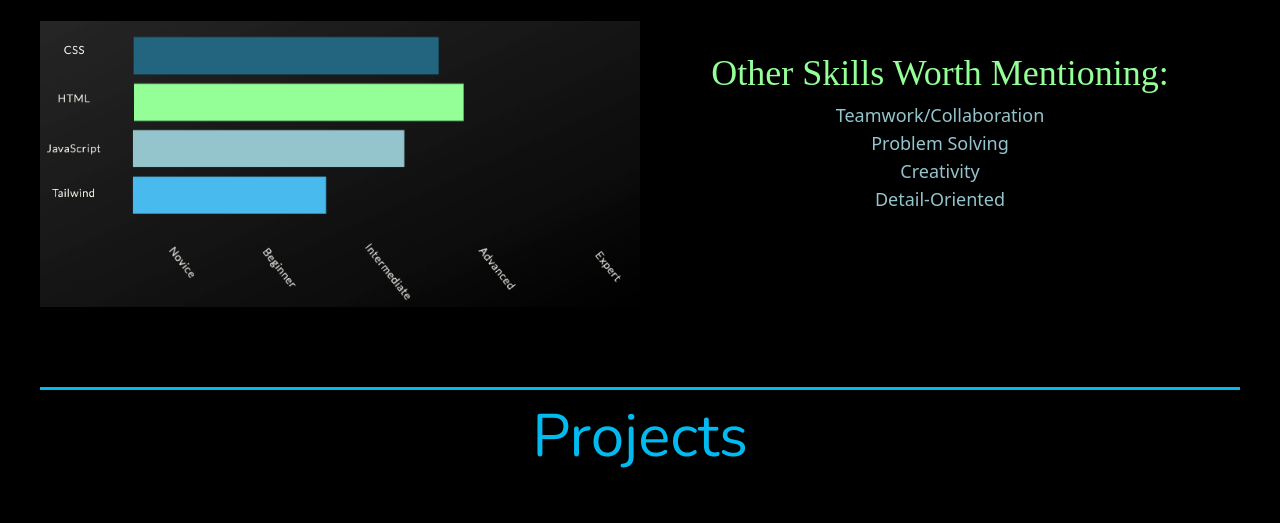
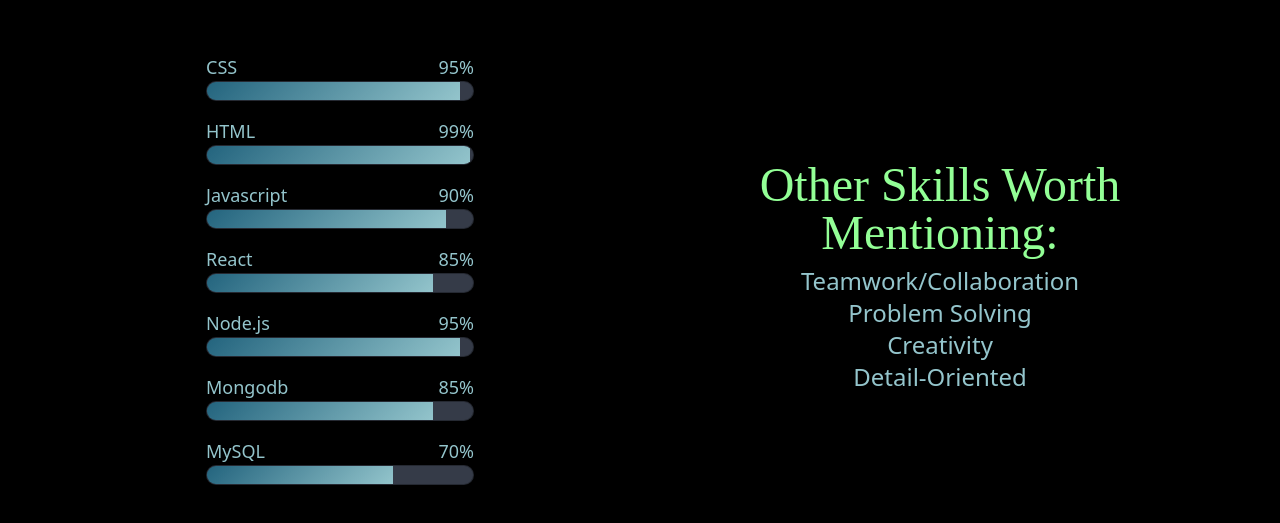
Before and after one commit to aleyna-cintron/aleyna-cintron, a plain HTML site: page index.html in a window 1280 px wide. Shown: the part 1753-2276 px from the top of the page. Drawn offline with nearby package versions, Linux system fonts and the light colour scheme; a web font is replaced by a local one.

Commit message:
skills updated

```diff
--- a/assets/CSS/style.css
+++ b/assets/CSS/style.css
@@ -86,6 +86,49 @@ header{
     color: #93FF96;
     font-family: Lancelot;
 }
+.bar{
+    background: #353b48;
+    display: block;
+    height: 20px;
+    border: 1px solid rgba(0, 0, 0, 0.3);
+    border-radius: 10px;
+    overflow: hidden;
+    box-shadow: 0 1px 3px rgba(0, 0, 0, 0.12), 0 1px 2px rgba(0, 0, 0, 0.24);
+    transition: all 0.3s cubic-bezier(.25, .8, .25, 1);
+}
+.bar:hover{
+    box-shadow: 0 14px 28px rgba(0, 0, 0, 0.25), 0 10px 10px rgba(0, 0, 0, 0.22);
+}
+.bar span{
+    height: 20px;
+    float: left;
+    background: linear-gradient(135deg, rgba(35, 100, 126, 1)0%, rgba(148, 197, 204, 1)100%);
+}
+.css{
+    width: 95%;
+}
+.html{
+    width: 99%;
+}
+.javascript{
+    width: 90%;
+}
+.react{
+    width: 85%;
+}
+.nodejs{
+    width: 95%
+}
+.mongodb{
+    width: 85%
+}
+.mysql{
+    width: 70%;
+}
+.technical-skills{
+    margin-left: 25%;
+    margin-right: 25%;
+}
 /* Projects Section */
 #projects h2, #contact h2{
     font-family: Lancelot;
@@ -107,3 +150,66 @@ i:hover , svg:hover , navbar li:hover {
         background-position: 0 124px;
     }
 }
+/* 768 or less */
+@media (min-width: 768px) {
+    .image-container img{
+        height: 20rem;
+    }
+}
+
+/* 1024px or less */
+@media (min-width: 1024px) {
+    .image-container img{
+        height: 20rem;
+    }
+}
+
+/* 1536 or less */
+@media (min-width: 1536px) {
+    .image-container{
+        width: 100%;
+        /* position: relative; */
+    }
+    .image-container img{
+        width: 100%;
+        height: 40rem;
+        display: block;
+        border-radius: 1%;
+    }
+}
+
+/* here */
+/* Default styles for all screen sizes */
+.image-container {
+    width: 100%;
+}
+
+.image-container img {
+    width: 100%;
+    display: block;
+    border-radius: 1%;
+}
+
+/* Apply styles for screens with a maximum width of 767px (small screens) */
+@media (max-width: 767px) {
+    .image-container img {
+        height: 15rem;
+        /* Additional styles for small screens */
+    }
+}
+
+/* Apply styles for screens with a width between 768px and 1023px (medium screens) */
+@media (min-width: 768px) and (max-width: 1023px) {
+    .image-container img {
+        height: 20rem;
+        /* Additional styles for medium screens */
+    }
+}
+
+/* Apply styles for screens with a minimum width of 1024px (large screens) */
+@media (min-width: 1024px) {
+    .image-container img {
+        height: 30rem;
+        /* Additional styles for large screens */
+    }
+}
--- a/index.html
+++ b/index.html
@@ -67,51 +67,108 @@
             </div>
         </div>
     </section>
+    <!-- edited skills section -->
+    <!-- the goal is to make a percent bar corresponding with each skill -->
     <section id="skills" class="bg-black p-10">
         <h1 id="skills_text" class="text-center text-4xl p-4 mb-6 lg:text-6xl">My Skills</h1>
-        <div class="grid grid-cols-1 md:grid-cols-2">
-            <img src="assets/IMG/skills.png" alt="Skills Graph Picture" class="w-full">
+        <div class="grid grid-cols-1 md:grid-cols-2 items-center">
+            <div id="non-technical_skills" class="mt-8">
+                <ul class="technical-skills">
+                    <li class="ml-4 mr-4 mb-4">
+                        <div class="flex justify-between text-base lg:text-lg">
+                            <div class="inline-block">CSS</div>
+                            <div class="inline-block">95%</div>
+                        </div>
+                        <span class="bar">
+                            <span class="css"></span>
+                        </span>
+                    </li>
+                    <li class="m-4">
+                        <div class="flex justify-between text-base lg:text-lg">
+                            <div class="inline-block">HTML</div>
+                            <div class="inline-block">99%</div>
+                        </div>
+                        <span class="bar"><span class="html"></span>
+                    </li>
+                    <li class="m-4">
+                        <div class="flex justify-between text-base lg:text-lg">
+                            <div class="inline-block">Javascript</div>
+                            <div class="inline-block">90%</div>
+                        </div>
+                        <span class="bar"><span class="javascript"></span>
+                    </li>
+                    <li class="m-4">
+                        <div class="flex justify-between text-base lg:text-lg">
+                            <div class="inline-block">React</div>
+                            <div class="inline-block">85%</div>
+                        </div>
+                        <span class="bar"><span class="react"></span>
+                    </li>
+                    <li class="m-4">
+                        <div class="flex justify-between text-base lg:text-lg">
+                            <div class="inline-block">Node.js</div>
+                            <div class="inline-block">95%</div>
+                        </div>
+                        <span class="bar"><span class="nodejs"></span>
+                    </li>
+                    <li class="m-4">
+                        <div class="flex justify-between text-base lg:text-lg">
+                            <div class="inline-block">Mongodb</div>
+                            <div class="inline-block">85%</div>
+                        </div>
+                        <span class="bar"><span class="mongodb"></span>
+                    </li>
+                    <li class="m-4">
+                        <div class="flex justify-between text-base lg:text-lg">
+                            <div class="inline-block">MySQL</div>
+                            <div class="inline-block">70%</div>
+                        </div>
+                        <span class="bar"><span class="mysql"></span>
+                    </li>
+                </ul>
+            </div>
             <div id="non-technical_skills" class="text-center mt-8">
-                <ul>
-                    <li id="change_text" class="text-2xl mb-2 lg:text-4xl">Other Skills Worth Mentioning:</li>
-                    <li class="text-base lg:text-lg">Teamwork/Collaboration</li>
-                    <li class="text-base lg:text-lg">Problem Solving</li>
-                    <li class="text-base lg:text-lg">Creativity</li>
-                    <li class="text-base lg:text-lg">Detail-Oriented</li>
+                <ul class="">
+                    <li id="change_text" class="text-4xl mb-2 lg:text-5xl">Other Skills Worth Mentioning:</li>
+                    <li class="text-xl lg:text-2xl">Teamwork/Collaboration</li>
+                    <li class="text-xl lg:text-2xl">Problem Solving</li>
+                    <li class="text-xl lg:text-2xl">Creativity</li>
+                    <li class="text-xl lg:text-2xl">Detail-Oriented</li>
                 </ul>
             </div>
         </div>
     </section>
+    <!-- end of editing portion -->
     <section id="projects" class="bg-black p-10">
         <h1 id="projects_text" class="text-center text-4xl p-4 mb-6 lg:text-6xl">Projects</h1>
         <section class="grid grid-cols-1 gap-1 lg:grid-cols-2">
             <article>
                 <h2 class="text-center text-3xl m-5">Spotify OAuth MERN Application</h2>
-                <a href="https://spotify-mern-app.netlify.app/" target="_blank"><img src="assets/IMG/spotify_app.png" alt="CSS Zen Garden Project"></a>
+                <a href="https://spotify-mern-app.netlify.app/" target="_blank"><div class="image-container"><img src="assets/IMG/spotify_app.png" alt="CSS Zen Garden Project"></div></a>
             </article>
             <article>
                 <h2 class="text-center text-3xl m-5">ShipIt Social Media Application</h2>
-                <a href="https://aleyna-cintron.github.io/ship-it/profile_page.html" target="_blank"><img src="assets/IMG/shipit_app.png" alt="CSS Zen Garden Project"></a>
+                <div class="image-container"><a href="https://aleyna-cintron.github.io/ship-it/profile_page.html" target="_blank"><img src="assets/IMG/shipit_app.png" alt="CSS Zen Garden Project"></a></div>
             </article>
             <article>
                 <h2 class="text-center text-3xl m-5">Beautify Makeup Searcher</h2>
-                <a href="https://beautify-makeup.netlify.app/" target="_blank"><img src="assets/IMG/beautify_app1.png" alt="CSS Zen Garden Project"></a>
+                <div class="image-container"><a href="https://beautify-makeup.netlify.app/" target="_blank"><img src="assets/IMG/beautify_app1.png" alt="CSS Zen Garden Project"></a></div>
             </article>
             <article>
                 <h2 class="text-center text-3xl m-5">BMI Calculator</h2>
-                <a href="https://github.com/aleynacin/bmi-calculator" target="_blank"><img id="bmi" src="assets/IMG/bmi_cal_project.png" alt="BMI Calculator Project"></a>
+                <div class="image-container"><a href="https://github.com/aleynacin/bmi-calculator" target="_blank"><img id="bmi" src="assets/IMG/bmi_cal_project.png" alt="BMI Calculator Project"></a></div>
             </article>
             <article>
                 <h2 class="text-center text-3xl m-5">Brand Yourself Codepen</h2>
-                <a href="https://codepen.io/acin1/full/RwpZVWG" target="_blank"><img src="assets/IMG/brand_project.png" alt="Brand Yourself Project"></a>
+                <div class="image-container"><a href="https://codepen.io/acin1/full/RwpZVWG" target="_blank"><img src="assets/IMG/brand_project.png" alt="Brand Yourself Project"></a></div>
             </article>
             <article>
                 <h2 class="text-center text-3xl m-5">HTML Challenge Codepen</h2>
-                <a href="https://codepen.io/acin1/full/OJpMBXm" target="_blank"><img src="assets/IMG/html_chess_project.png" alt="HTML Challenge Project"></a>
+                <div class="image-container"><a href="https://codepen.io/acin1/full/OJpMBXm" target="_blank"><img src="assets/IMG/html_chess_project.png" alt="HTML Challenge Project"></a></div>
             </article>
             <article>
                 <h2 class="text-center text-3xl m-5">Zen Garden Codepen</h2>
-                <a href="https://codepen.io/acin1/full/LYWWRrR" target="_blank"><img src="assets/IMG/zen_garden_project.png" alt="CSS Zen Garden Project"></a>
+                <div class="image-container"><a href="https://codepen.io/acin1/full/LYWWRrR" target="_blank"><img src="assets/IMG/zen_garden_project.png" alt="CSS Zen Garden Project"></a></div>
             </article>
         </section>
     </section>
```
Also changed, not shown: 1 other file.
